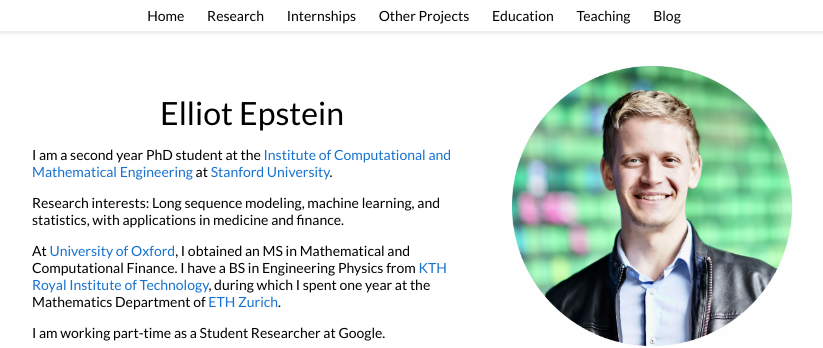
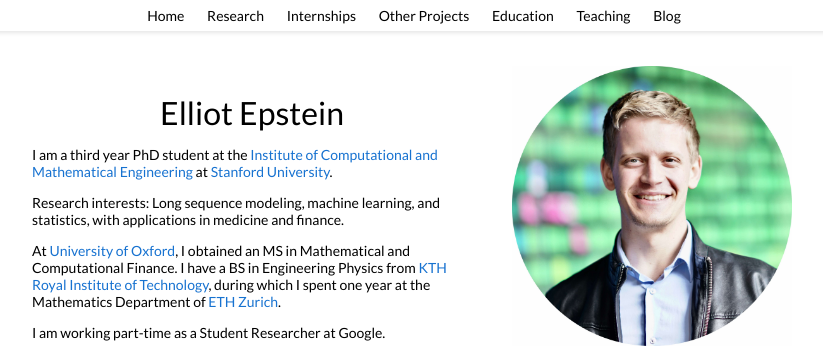
Before and after one commit to Elliotepsteino/Elliotepsteino.github.io, a Jekyll site: the page built from _posts/2023-06-29-Google_sr.markdown, in a window 1280 px wide and 1400 px high. Shown: the top 348 px of the window, without its empty margins (228-1051 px from the left). Built offline with Jekyll 4.4.1, drawn with Linux system fonts in a browser that asks for light colours; some of the changed text lies outside the part shown.

Commit message:
Update second to third year of PhD

```diff
--- a/_layouts/default.html
+++ b/_layouts/default.html
@@ -60,7 +60,7 @@
               <h1 id="Home">
                 Elliot Epstein
               </h1>
-              <p>I am a second year PhD student at the <a href="https://icme.stanford.edu/">Institute of Computational and Mathematical Engineering</a>
+              <p>I am a third year PhD student at the <a href="https://icme.stanford.edu/">Institute of Computational and Mathematical Engineering</a>
                 at <a href="https://www.stanford.edu/">Stanford University</a>.
               </p>
               <p>
--- a/_posts/2023-06-29-Google.markdown
+++ b/_posts/2023-06-29-Google.markdown
@@ -2,7 +2,7 @@
 layout: post
 title:  "Software Engineering Intern"
 date_start:   Jun. 2023
-date_end: Present
+date_end: Sep. 2023
 image: /images/Google.png
 categories: Google
 author: "Elliot Epstein"
```
